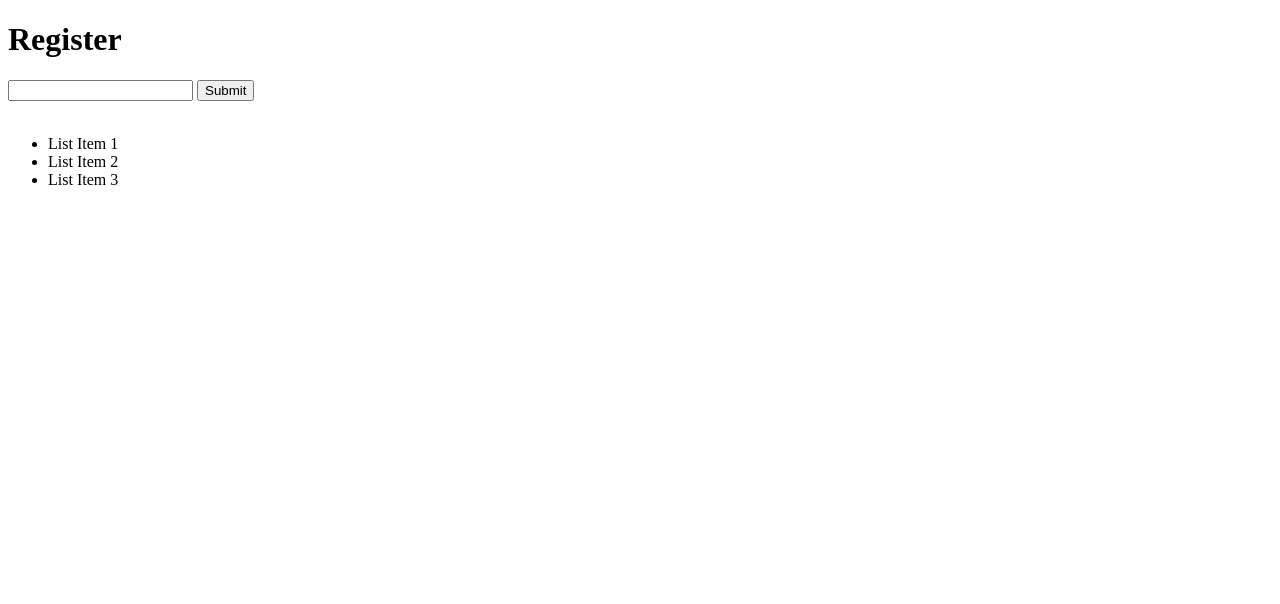
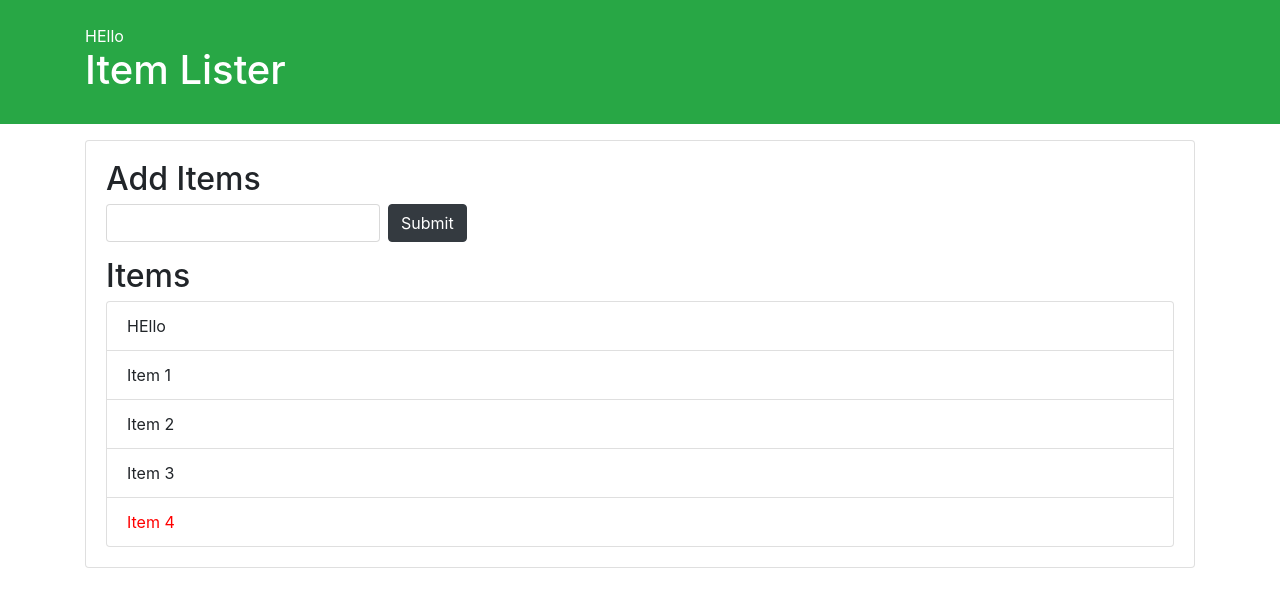
Before and after one commit to Baba0608/firstgit, a plain HTML site: page index.html in a window 1280 px wide. Drawn offline with nearby package versions, Linux system fonts and the light colour scheme.

Commit message:
new page html code

```diff
--- a/index.html
+++ b/index.html
@@ -1,26 +1,35 @@
 <!DOCTYPE html>
 <html lang="en">
 <head>
-    <meta charset="UTF-8">
-    <meta name="viewport" content="width=device-width, initial-scale=1.0">
-    <title id="Title">Title</title>
+  <meta charset="UTF-8">
+  <meta name="viewport" content="width=device-width, initial-scale=1.0">
+  <meta http-equiv="X-UA-Compatible" content="ie=edge">
+  <link rel="stylesheet" href="https://maxcdn.bootstrapcdn.com/bootstrap/4.0.0-beta/css/bootstrap.min.css" integrity="sha384-/Y6pD6FV/Vv2HJnA6t+vslU6fwYXjCFtcEpHbNJ0lyAFsXTsjBbfaDjzALeQsN6M" crossorigin="anonymous">
+  <title>Item Lister</title>
 </head>
 <body>
+  <header id="main-header" class="bg-success text-white p-4 mb-3">
+    <div class="container">
+      <h1 id="header-title">Item Lister <span style="display:none">123</span></h1>
+    </div>
+  </header>
+  <div class="container">
+   <div id="main" class="card card-body">
+    <h2 class="title">Add Items</h2>
+    <form class="form-inline mb-3">
+      <input type="text" class="form-control mr-2" name="formtext">
+      <input type="submit" class="btn btn-dark" value="Submit">
+    </form>
+    <h2 class="title">Items</h2>
+    <ul id="items" class="list-group">
+      <li class="list-group-item">Item 1</li>
+      <li class="list-group-item">Item 2</li>
+      <li class="list-group-item">Item 3</li>
+      <li class="list-group-item">Item 4</li>
+    </ul>
+   </div>
+  </div>
 
-    <h1 id="header">Register</h1>
-
-    <input type="text" name="Name">
-    <input type="button" value="Submit">
-
-    <br>
-    <br>
-
-    <ul id="ListItem">
-        <li>List Item 1</li>
-        <li>List Item 2</li>
-        <li>List Item 3</li>
-    </ul>
-    <script src="app.js"></script>
-
+  <script src="app.js"></script>
 </body>
 </html>
```
